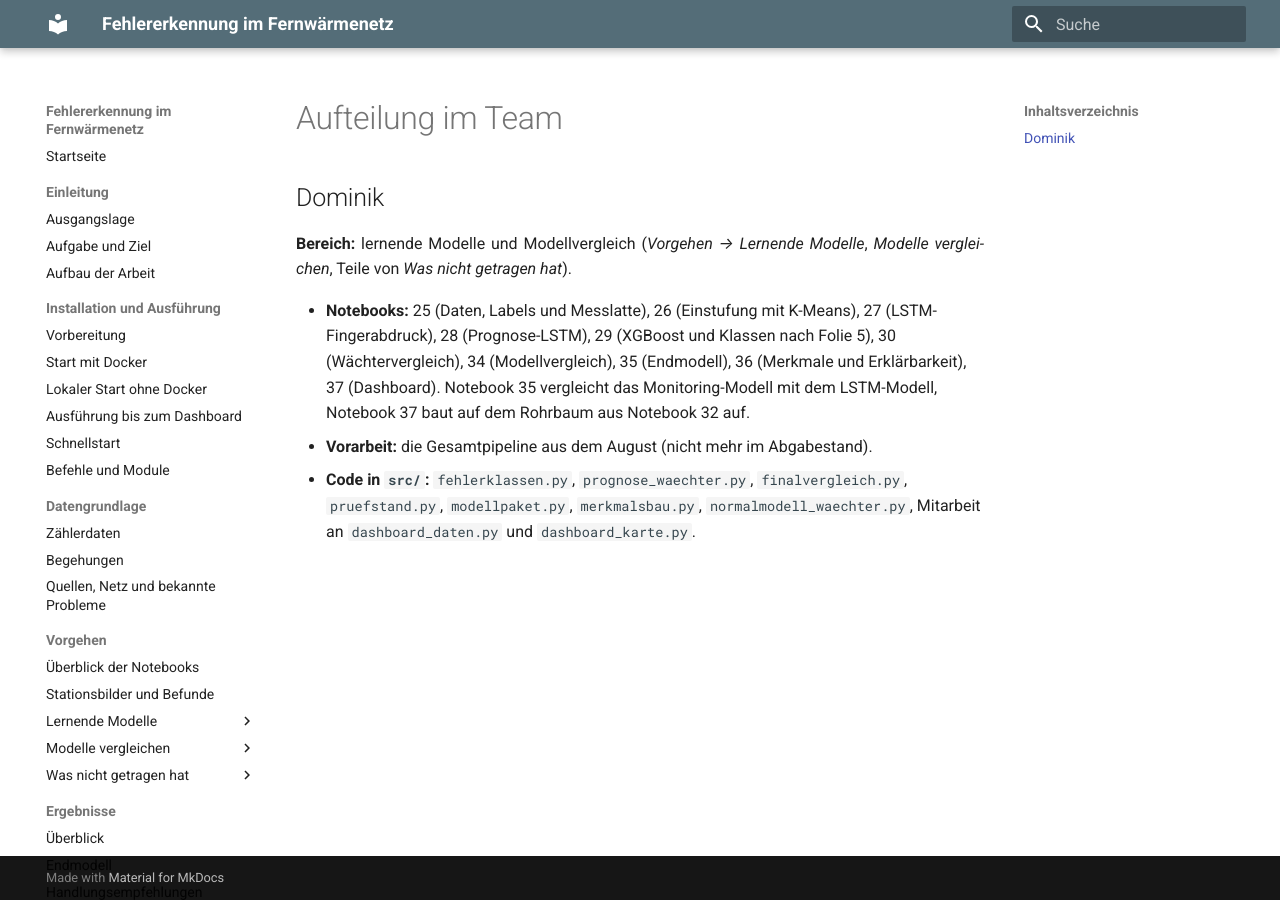
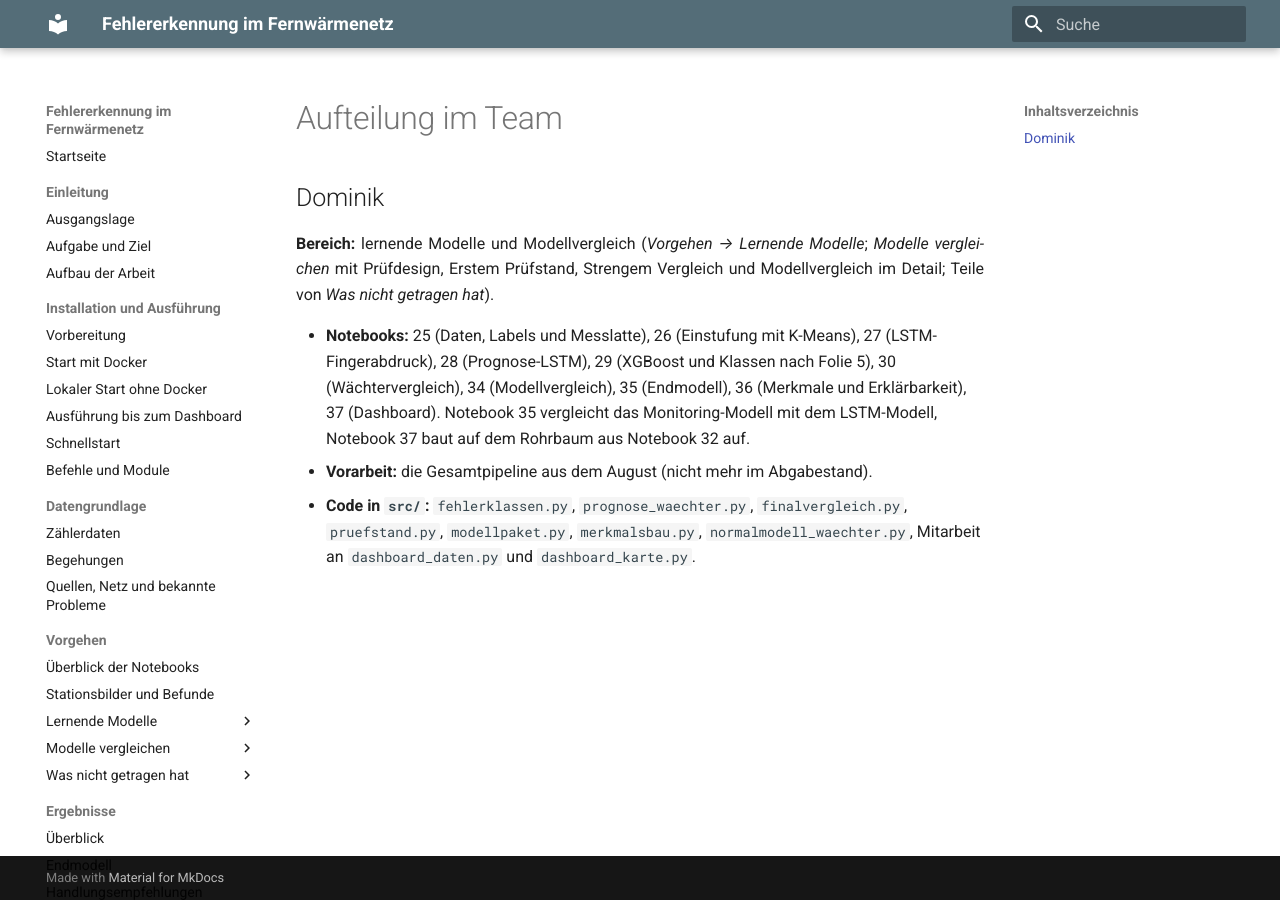
Before and after one commit to ivelinayna/projektseminar, an MkDocs documentation site: the page built from docs/aufteilung.md, in a window 1280 px wide. Built offline with MkDocs 1.6.1 and Material for MkDocs 9.7.7, drawn with Linux system fonts in a browser that asks for light colours.

Commit message:
Verweise in Notebook 30, 35 und 37 korrigiert, Hauptweg im Überblick
- Notebook 30: Kommentare verweisen auf NB 18 (Normalverhaltensmodell)
  und NB 28 (Prognose-LSTM) statt auf 15 und 19.
- Notebook 35: Wert aus dem Lernpfad gestrichen, der nicht zur Abgabe gehört.
- Notebook 37: Pakete baut Notebook 35, Abschnitt 17; die HTML-Datei
  landet in notebooks/.
- Lernende Modelle, Überblick: Hauptweg (25, 27, 28, 35, 37) und
  Vergleiche (26, 29, 30, 34, 36) benannt.
- Aufteilung: Modellvergleich im Detail bei Dominik ergänzt.

```diff
--- a/docs/aufteilung.md
+++ b/docs/aufteilung.md
@@ -2,8 +2,8 @@
 
 ## Dominik
 
-**Bereich:** lernende Modelle und Modellvergleich (*Vorgehen → Lernende Modelle*, *Modelle vergleichen*, Teile von
-*Was nicht getragen hat*).
+**Bereich:** lernende Modelle und Modellvergleich (*Vorgehen → Lernende Modelle*; *Modelle vergleichen* mit
+Prüfdesign, Erstem Prüfstand, Strengem Vergleich und Modellvergleich im Detail; Teile von *Was nicht getragen hat*).
 
 - **Notebooks:** 25 (Daten, Labels und Messlatte), 26 (Einstufung mit K-Means), 27 (LSTM-Fingerabdruck),
   28 (Prognose-LSTM), 29 (XGBoost und Klassen nach Folie 5), 30 (Wächtervergleich), 34 (Modellvergleich),
```
Also changed, not shown: docs/modelle/index.md (+3 -0 lines), 3 other files.
